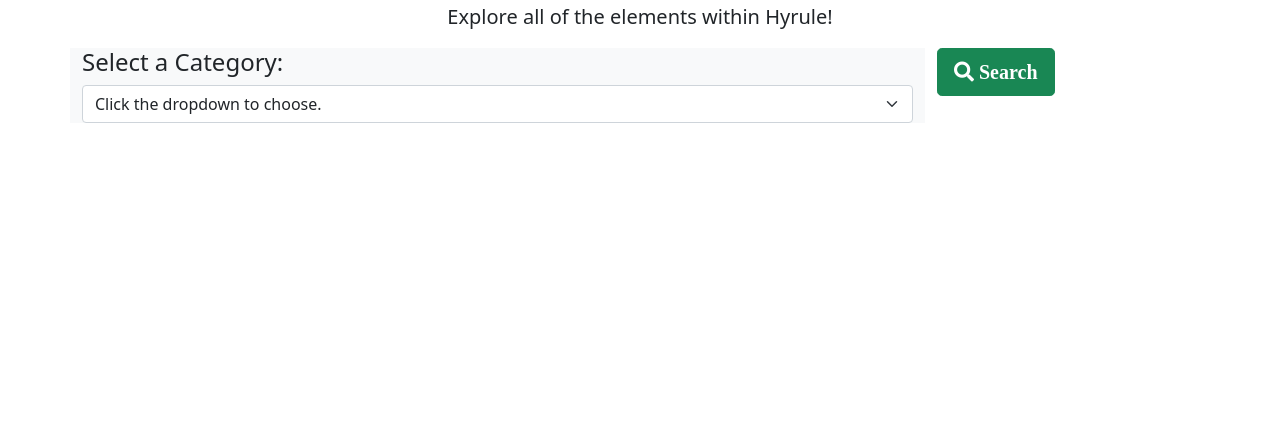
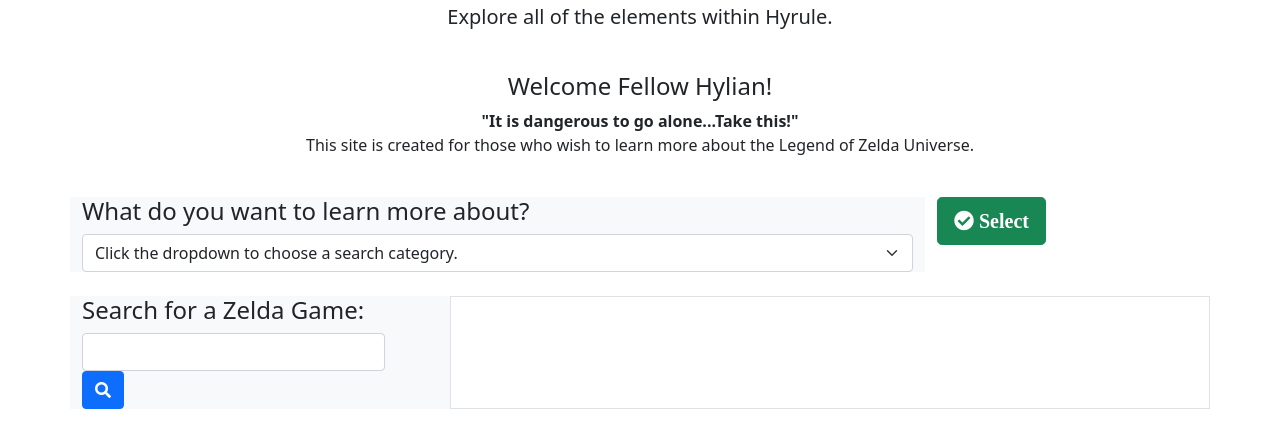
Before and after one commit to RFlanagan82/lozfanpage, a plain HTML site: page index.html in a window 1280 px wide. Shown: the part 73-520 px from the top of the page. Drawn offline with nearby package versions, Linux system fonts and the light colour scheme.

Commit message:
created a gamecontainer which would be used if a user selects 'games' in the selector.

```diff
--- a/index.html
+++ b/index.html
@@ -23,37 +23,74 @@
       <div class="container">
         <h1 class="display-4 text-center">The Legend of Zelda Encyclopedia</h1>
         <p class="lead text-center">
-          Explore all of the elements within Hyrule!
+          Explore all of the elements within Hyrule.
         </p>
       </div>
-      <div class="container fluid">
+    </div>
+    <br>
+      <div class="container fluid welcome">
+          <div class="inner-container">
+              <div class="row">
+                  <div class="col-sm-12 text-center">
+                      <h4 class>Welcome Fellow Hylian!</h4>
+                      <b>"It is dangerous to go alone...Take this!"</b>
+                      <p>This site is created for those who wish to learn more about the Legend of Zelda Universe.</p>
+                  </div>
+              </div>
+          </div>
+      </div>
+    <br>
+      <div class="container fluid selectbar">
         <div class="row">
           <aside class="col-sm-9 bg-light resource-select">
-            <h4>Select a Category:</h4>
+            <h4>What do you want to learn more about?</h4>
             <!--This form will be where users input resource selection-->
             <select class="form-select" aria-label="Default select example">
-              <option selected>Click the dropdown to choose.</option>
+              <option selected>Click the dropdown to choose a search category.</option>
               <option value="1">Games</option>
               <option value="2">Characters</option>
               <option value="3">Monsters</option>
               <option value="4">Bosses</option>
               <option value="5">Dungeons</option>
             </select>
-             <!--Button triggers new city to be searched-->
+             <!--Button triggers selected category to be searched-->
           </aside>
           <div class="col-sm-3">
                 <button class ="searchBtn btn btn-success btn-lg">
-                <i class="fas fa-search"> Search</i>
+                <i class="fas fa-check-circle"> Select</i>
             </button>
           </div>
         </div>
       </div>
-    </div>
+      <br>
+      <div class="container fluid gamecontainer">
+          <div class="row" id="game">
+              <aside class="col-sm-4 bg-light game-index">
+                  <h4>Search for a Zelda Game:</h4>
+                   <form class="form-inline form-group" id="game-form" style="width:85%">
+                        <input class="form-control" type="text" id="gameinput">
+                        <!--Button triggers game to be searched-->
+                        <button class ="searchBtn btn btn-primary" >
+                            <i class="fas fa-search"></i>
+                        </button>
+                    </form>
+              </aside>
+              <br>
+              <div class="col-sm-8 border game-info">
+                  <h3 class="gameName"></h3>
+                  <p class="description"></p>
+                  <p class="developer"></p>
+                  <p class= "publisher"></p>
+                  <p class="released_date"></p>
+              </div>
+          </div>
+      </div>
 
     <script
       src="https://cdn.jsdelivr.net/npm/bootstrap@5.0.0-beta2/dist/js/bootstrap.bundle.min.js"
       integrity="sha384-b5kHyXgcpbZJO/tY9Ul7kGkf1S0CWuKcCD38l8YkeH8z8QjE0GmW1gYU5S9FOnJ0"
       crossorigin="anonymous"
     ></script>
+    <script src="./script.js"></script>
   </body>
 </html>
```
Also changed, not shown: script.js (added).
